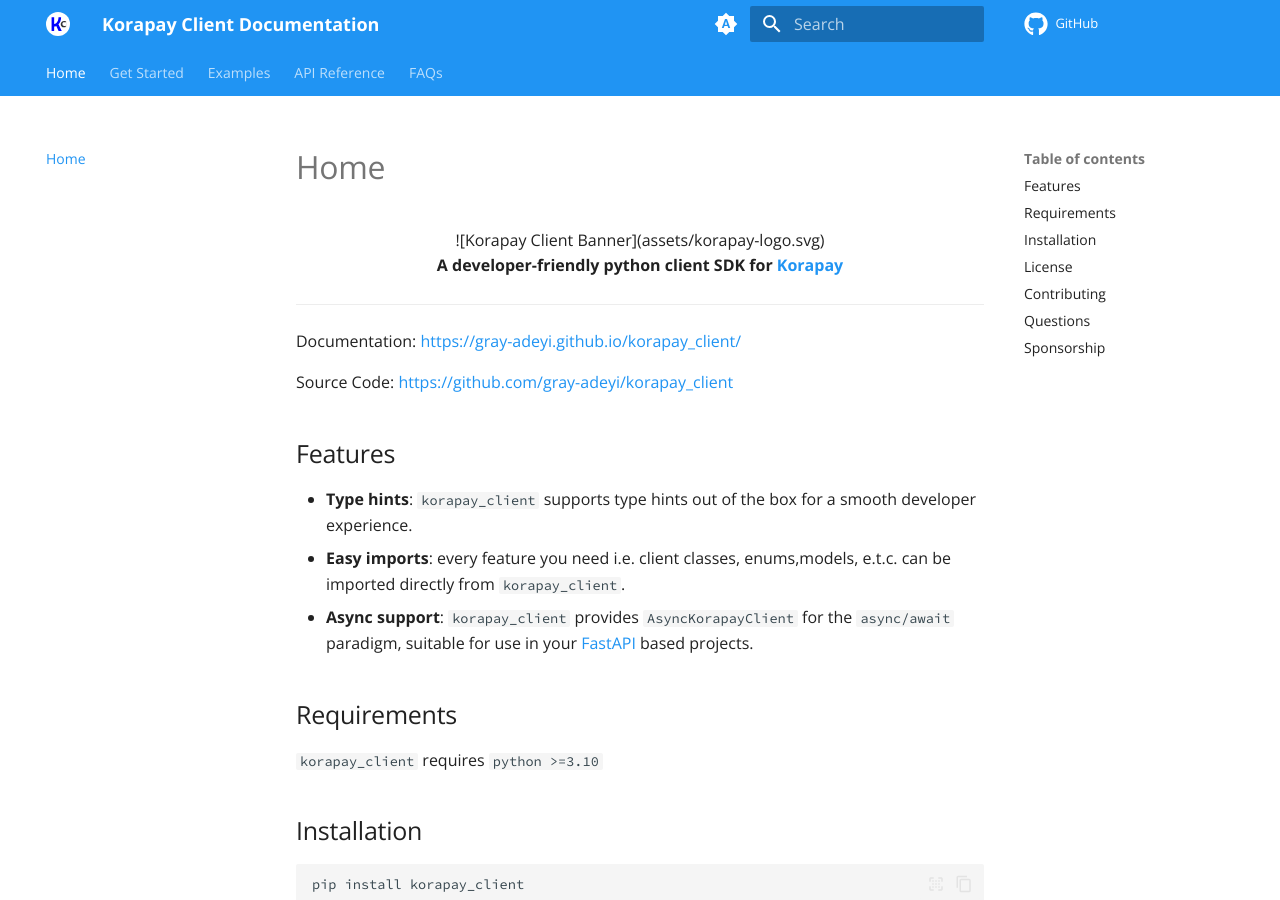
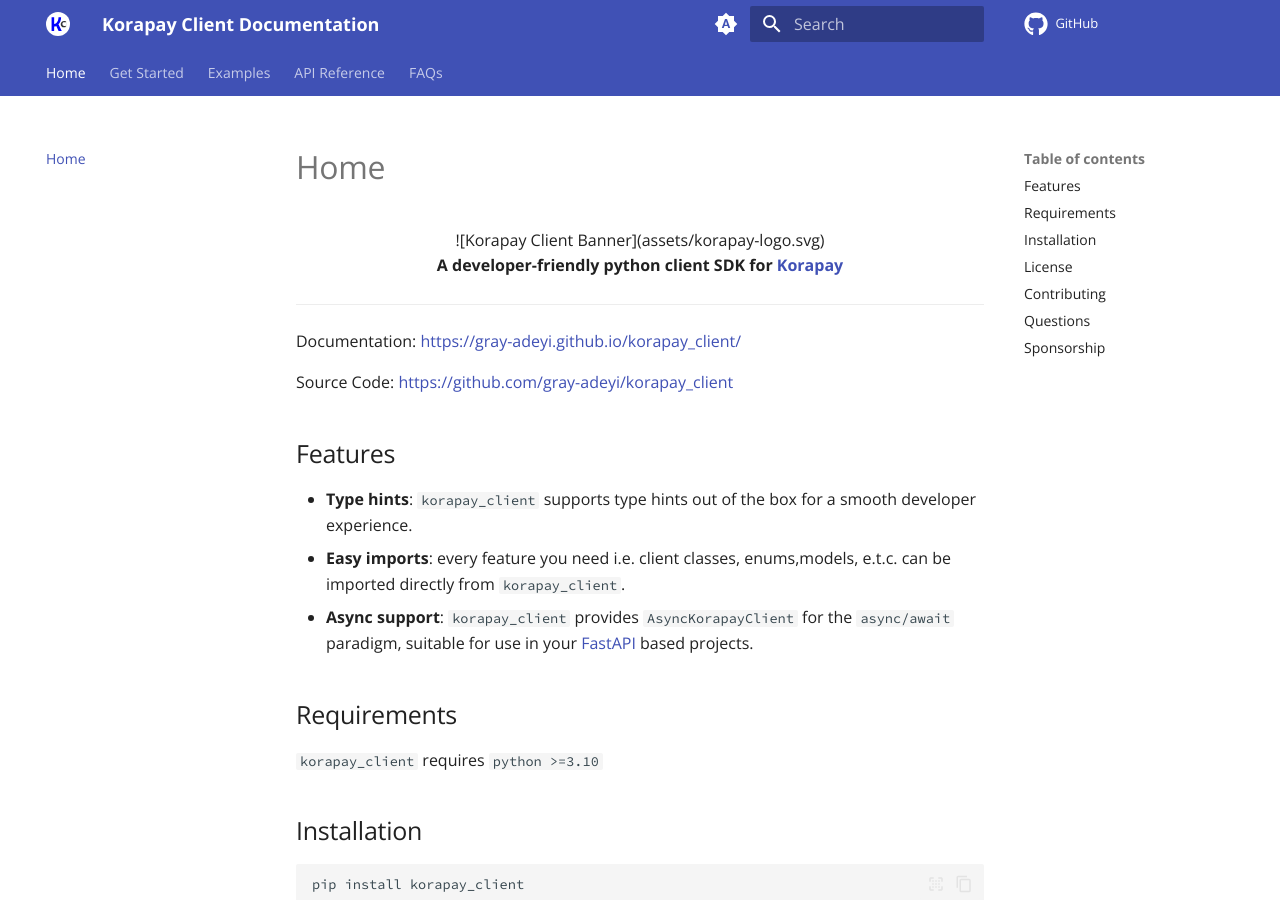
Before and after one commit to gray-adeyi/korapay_client, an MkDocs documentation site: the page built from docs/index.md, in a window 1280 px wide and 900 px high. Built offline with MkDocs 1.6.1 and Material for MkDocs 9.7.7, drawn with Linux system fonts in a browser that asks for light colours; comment, search, counter and statistics services are not loaded; the version menu is left out.

Commit message:
Fix automatic color scheme not work for docs

```diff
--- a/mkdocs.yml
+++ b/mkdocs.yml
@@ -12,23 +12,25 @@
     code: "Source Code Pro"
   language: en
   palette:
+
     # Palette toggle for automatic mode
     - media: "(prefers-color-scheme)"
       toggle:
         icon: material/brightness-auto
         name: Switch to light mode
+
     # Palette toggle for light mode
     - media: "(prefers-color-scheme: light)"
       scheme: default
-      primary: blue
+
+
       toggle:
         icon: material/brightness-7
         name: Switch to dark mode
+
     # Palette toggle for dark mode
     - media: "(prefers-color-scheme: dark)"
       scheme: slate
-      primary: blue
-      accent: black
       toggle:
         icon: material/brightness-4
         name: Switch to system preference
```
